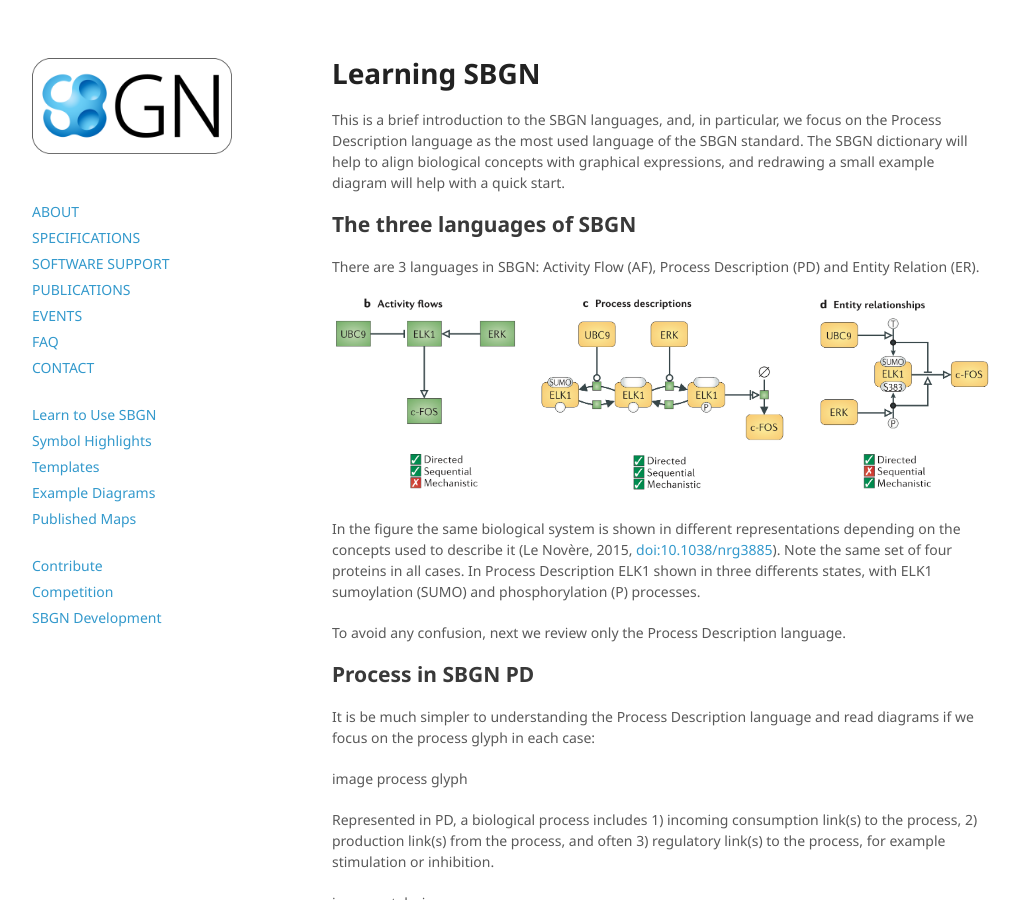
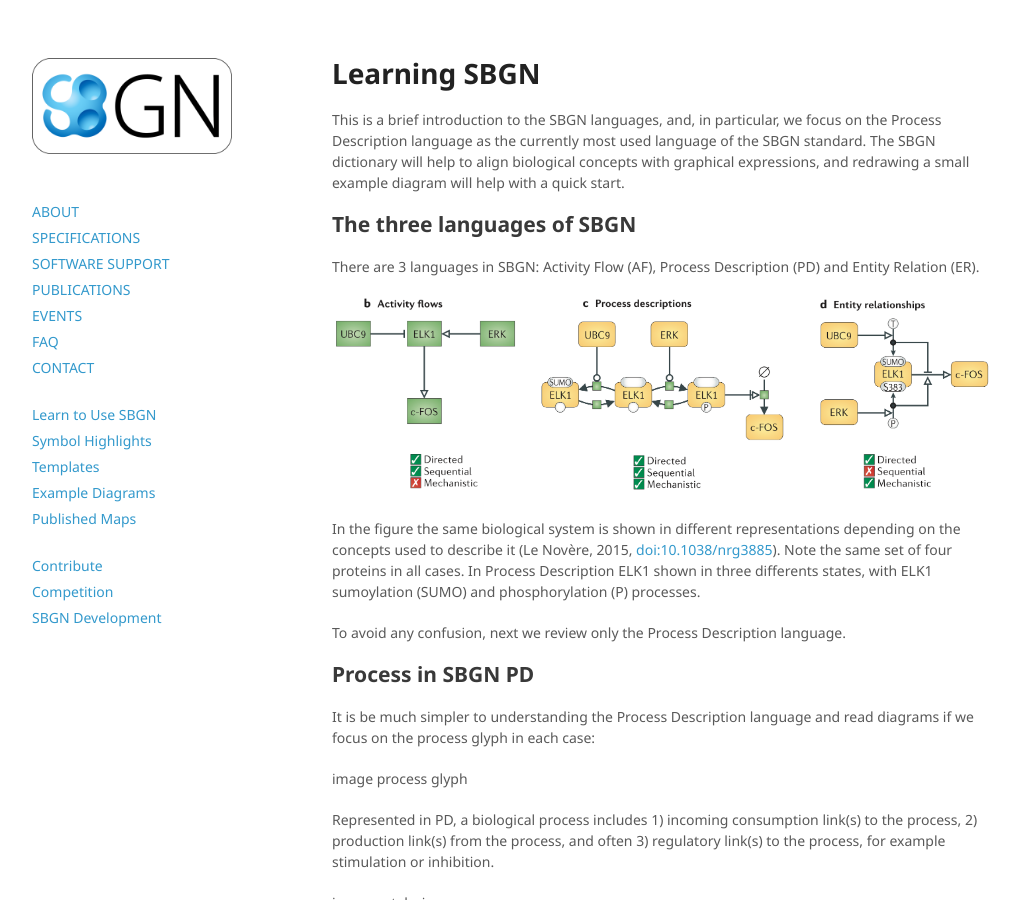
Before and after one commit to sbgn/sbgn, a Jekyll site: the page built from docs/learning_sbgn.md, in a window 1280 px wide and 900 px high. Shown: the whole window, without its empty margins (128-1148 px from the left). Built offline with Jekyll 4.4.1, drawn with Linux system fonts in a browser that asks for light colours; nearby versions of some CDN libraries.

Commit message:
Update learning_sbgn.md

```diff
--- a/docs/learning_sbgn.md
+++ b/docs/learning_sbgn.md
@@ -6,7 +6,7 @@
 
 # Learning SBGN
 
-<p>This is a brief introduction to the SBGN languages, and, in particular, we focus on the Process Description language as the most used language of the SBGN standard. The SBGN dictionary will help to align biological concepts with graphical expressions, and redrawing a small example diagram will help with a quick start.</p>
+<p>This is a brief introduction to the SBGN languages, and, in particular, we focus on the Process Description language as the currently most used language of the SBGN standard. The SBGN dictionary will help to align biological concepts with graphical expressions, and redrawing a small example diagram will help with a quick start.</p>
 
 ## The three languages of SBGN
 
```
